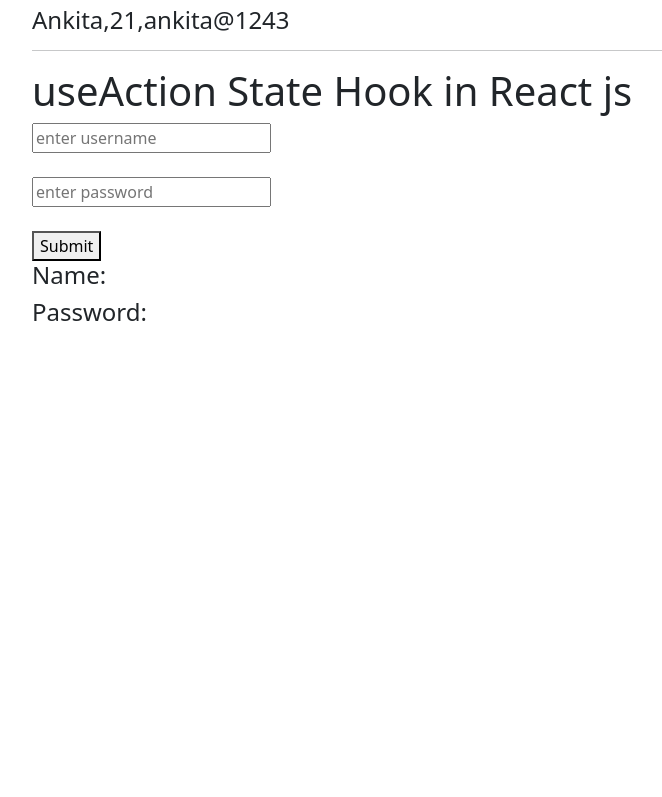
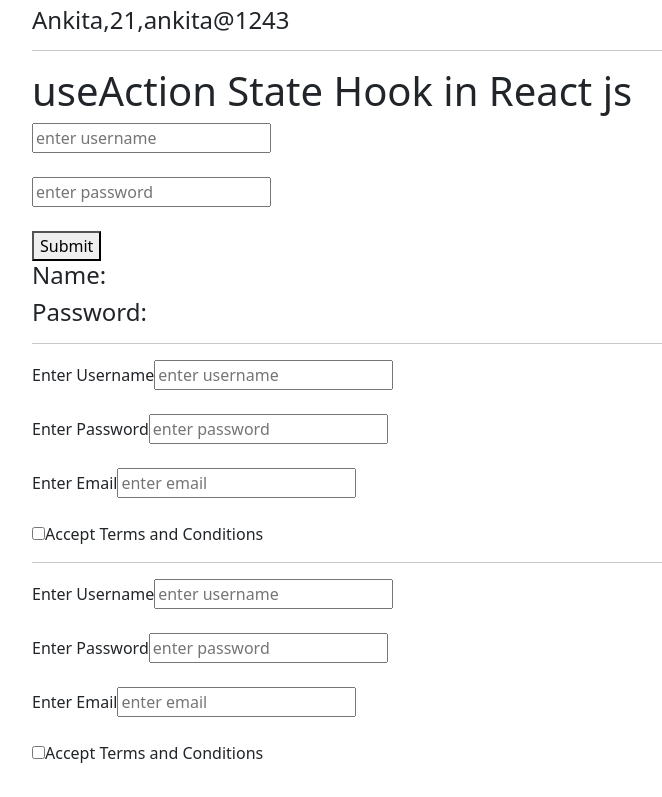
Before and after one commit to prachipundir29/react-project, a React app in the folder basic-react-practice/react-blog2/: page / in a window 1280 px wide. Shown: the part 7445-8242 px from the top of the page, without its empty margins (0-662 px from the left). Before the commit the page ends 7812 px from the top, so only its background shows below. Built offline with nearby package versions, Linux system fonts and the light colour scheme; the HTML template or start-up script is replaced by a standard one.

Commit message:
useId Hook

```diff
--- a/basic-react-practice/react-blog2/src/App.jsx
+++ b/basic-react-practice/react-blog2/src/App.jsx
@@ -20,6 +20,7 @@ import LiftingState from "./Components/LiftingStateUp/LiftingState.jsx";
 import UpdateObject from "./Components/UpdateObjectInState/UpdateObject.jsx";
 import UpdateArray from "./Components/UpdateArrayInState/UpdateArray.jsx";
 import UseAction from "./Components/useActionHook/useAction.jsx";
+import UseId from "./Components/UseId Hook/UseId.jsx";
 
 function App() {
   //Input Value
@@ -375,6 +376,10 @@ function App() {
       <hr />
       {/* 32. Custom Hook in React Js */}
       <UseAction />
+
+      <hr />
+      {/* 33. useId Hook in React Js */}
+      <UseId />
     </>
   );
 }
--- /dev/null
+++ b/basic-react-practice/react-blog2/src/Components/UseId Hook/UseId.jsx
@@ -0,0 +1,37 @@
+import React, { useId } from 'react'
+
+const UseId = () => {
+
+  return (
+    <>
+     <UserForm />
+     <hr />
+     <UserForm />
+    </>
+  )
+}
+
+const UserForm = () => {
+    const user = useId();
+    // const password = useId();
+    // const email = useId();
+    // const terms = useId();
+  return (
+    <>
+     <form action="">
+        <label htmlFor={user+"name"}>Enter Username</label>
+        <input type="text" id={user+"name"}  placeholder='enter username'/>
+        <br /><br />
+        <label htmlFor={user+"password"}>Enter Password</label>
+        <input type="password" id={user+"password"}  placeholder='enter password'/>
+        <br /><br />
+        <label htmlFor={user+"email"}>Enter Email</label>
+        <input type="email" id={user+"email"}  placeholder='enter email'/>
+        <br /><br />
+        <input type="checkbox" id={user+"terms"} />
+        <label htmlFor={user+"terms"}>Accept Terms and Conditions</label>
+     </form>
+    </>
+  )
+}
+export default UseId
```
